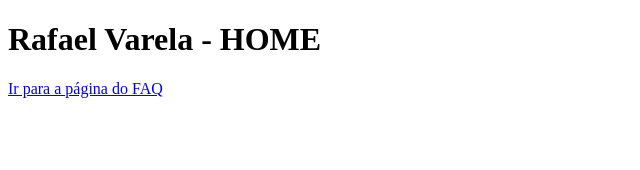
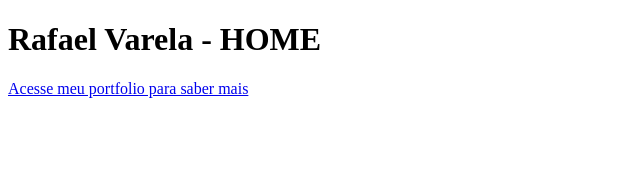
Before and after one commit to RafaelMoid/rafael-varela-dev, a Next.js app: page / in a window 1280 px wide. Shown: the top 170 px of the page, without its empty margins (0-640 px from the left). Built offline with nearby package versions, Linux system fonts and the light colour scheme.

Commit message:
<FEAT> [Build and Export command added]

```diff
--- a/package.json
+++ b/package.json
@@ -7,6 +7,7 @@
   "scripts": {
     "dev": "next dev",
     "build": "next build",
+    "export": "next build && next export",
     "start": "next start",
     "lint": "next lint"
   },
--- a/pages/index.js
+++ b/pages/index.js
@@ -4,8 +4,8 @@ export default function HomePage() {
     return (
         <div>
             <h1>Rafael Varela - HOME</h1>
-            <Link href="/faq">
-                Ir para a página do FAQ
+            <Link href="/portfolio">
+                Acesse meu portfolio para saber mais
             </Link>
         </div>
     )
--- a/pages/faq.js
+++ b/pages/portfolio.js
@@ -1,11 +1,11 @@
-import Link from 'next/link'
+import Link from '../src/components/Link';
 
 export default function HomePage() {
     return (
         <div>
             <h1>Rafael Varela - FAQ</h1>
             <Link href="/" passHref>
-                <a>Ir para a HOME</a>
+                Ir para a HOME
             </Link>
         </div>
     )
```
Also changed, not shown: pages/404.js (added, +20 -0 lines).
